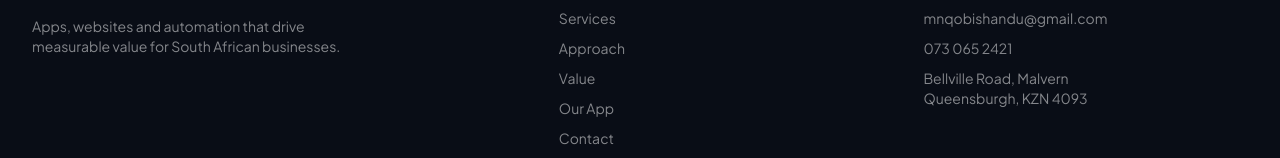
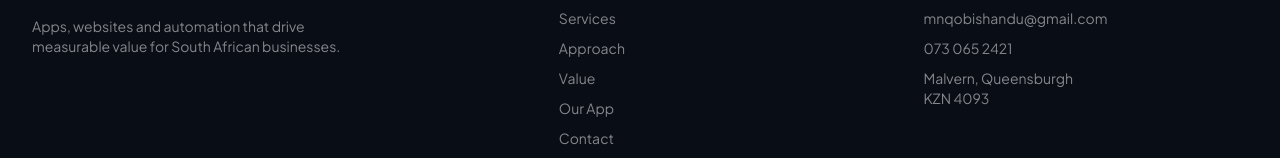
Before and after one commit to mshandu0525-eng/mzanzisave-website, a plain HTML site: page app.html in a window 1280 px wide. Shown: the part 2695-2853 px from the top of the page. Drawn offline with nearby package versions, Linux system fonts and the light colour scheme.

Commit message:
Remove Bellville Road from footer contact address (6aff477b90e394c04c67bacd)
Co-Authored-By: mshandu0525-eng <353491203+mshandu0525-eng@users.noreply.github.com>

```diff
--- a/app.html
+++ b/app.html
@@ -287,7 +287,7 @@
         <ul class="mt-4 space-y-2.5 text-sm text-white/50">
           <li><a href="mailto:mnqobishandu@gmail.com" class="hover:text-cyan-glow transition break-all">mnqobishandu@gmail.com</a></li>
           <li><a href="tel:+27730652421" class="hover:text-cyan-glow transition">073 065 2421</a></li>
-          <li>Bellville Road, Malvern<br />Queensburgh, KZN 4093</li>
+          <li>Malvern, Queensburgh<br />KZN 4093</li>
         </ul>
       </div>
     </div>
```
Also changed, not shown: index.html (+1 -1 lines).
